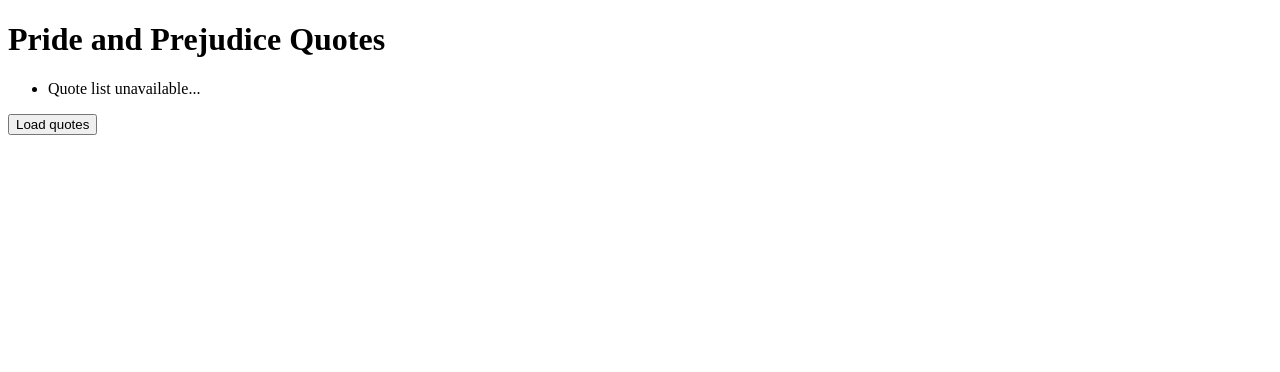
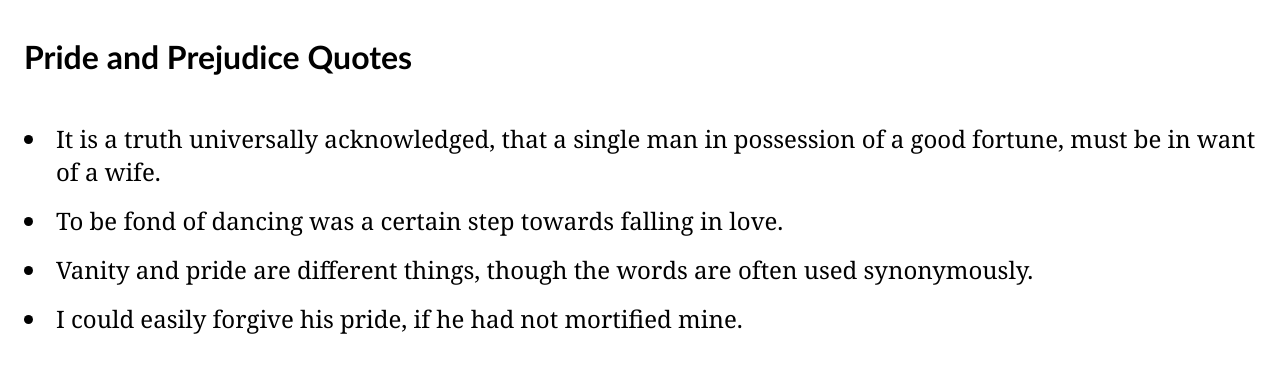
Before and after one commit to emmabloom04/wdd231, a website: page src/public/examples/week7/pride.html in a window 1280 px wide. Both pictures are taken after a click on the button "Load quotes". Drawn offline with Linux system fonts and the light colour scheme.

Commit message:
finishing pride and prejudice quotes

```diff
--- a/src/public/examples/week7/pride.css
+++ b/src/public/examples/week7/pride.css
@@ -0,0 +1,34 @@
+.hidden {
+    display: none;
+}
+h1 {
+    font-family: 'Gill Sans', 'Gill Sans MT', Calibri, 'Trebuchet MS', sans-serif;
+    padding: 1rem;
+}
+ul {
+    font-family: Cambria, Cochin, Georgia, Times, 'Times New Roman', serif;
+}
+li {
+    padding: 0.5rem;
+    font-size: 1.5rem;
+}
+@keyframes pulse {
+    0% {
+        transform: scale(1);
+    }
+    50% {
+        transform: scale(1.1);
+    }
+    100% {
+        transform: scale(1);
+    }
+}
+button {
+    background-color: #3B00F7;
+    animation: pulse 2s infinite ease-in-out;
+    border: solid 0px black;
+    padding: 1rem;
+    margin: 1rem;
+    color: white;
+    font-size: 1rem;
+}
--- a/src/public/examples/week7/pride.html
+++ b/src/public/examples/week7/pride.html
@@ -9,7 +9,7 @@
 </head>
 <body>
     <h1>Pride and Prejudice Quotes</h1>
-    <ul>
+    <ul class="quote-box">
         <li>Quote list unavailable...</li>
     </ul>
     <button class="quote-button">Load quotes</button>
--- a/src/public/examples/week7/pride.js
+++ b/src/public/examples/week7/pride.js
@@ -1,23 +1,62 @@
 const button = document.querySelector(".quote-button");
 
-function loadQuotes(file_name) {
-    fetch(file_name)
-        .then(response => {
-            if (!response.ok) {
-                throw new Error("HTTP error " + response.status);
-            }
-            return response.json();
-        })
-        .then(data => {
-            console.log(data);
-        })
-        .catch(error => {
-            console.error("Fetch error:", error);
-        })
+const alreadyLoaded = CheckQuotes();
+let quotes = null;
+
+if (alreadyLoaded) {
+  quotes = LoadQuotesFromStorage();
+  LoadQuotes(quotes);
+}
+
+async function LoadQuotes(quotes) {
+  button.classList.toggle("hidden");
+
+  quotes = await LoadQuotesFromJSON("quotes.json");
+  StoreQuotes(quotes);
+  const quoteList = QuoteList(quotes);
+  const quoteBox = document.querySelector(".quote-box");
+  quoteBox.innerHTML = quoteList;
+}
+
+function QuoteList(quotes) {
+  const quoteList = quotes.map((quote) => QuotesTemplate(quote)).join("");
+  return quoteList;
+}
+
+function StoreQuotes(quotes) {
+  localStorage.setItem("quotes", JSON.stringify(quotes));
+  localStorage.setItem("quotesLoaded", JSON.stringify(true));
+}
+
+async function LoadQuotesFromJSON(file_name) {
+  let data = {};
+  const response = await fetch(file_name);
+  if (response.ok) {
+    data = await response.json();
+    console.log(data);
+  } else throw new Error("response not ok");
+  const quotes = data["books"][0]["quotes"];
+  return quotes;
+}
+
+function LoadQuotesFromStorage() {
+  const quotes = JSON.parse(localStorage.getItem("quotes"));
+  return quotes;
+}
+
+function CheckQuotes() {
+  const alreadyLoaded = JSON.parse(localStorage.getItem("quotesLoaded"));
+  return alreadyLoaded;
 }
 
 function QuotesTemplate(quote) {
-    return `<li>${quote}</li>`
+  return `<li>${quote}</li>`;
 }
 
-button.addEventListener("click", loadQuotes('quotes.json'));
+button.addEventListener("click", async () => {
+  try {
+    const quotesData = await LoadQuotes();
+  } catch (error) {
+    console.error("Failed to load quotes:", error);
+  }
+});
```
